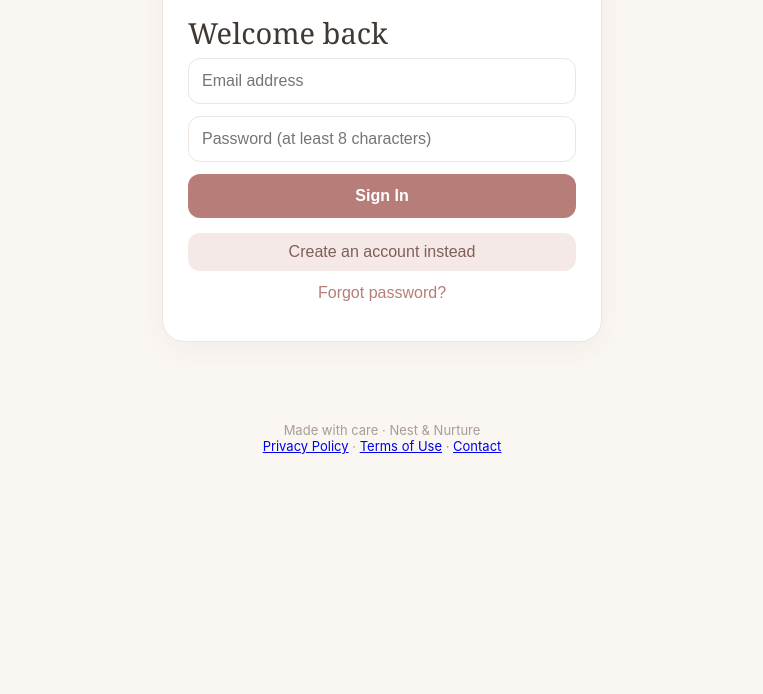
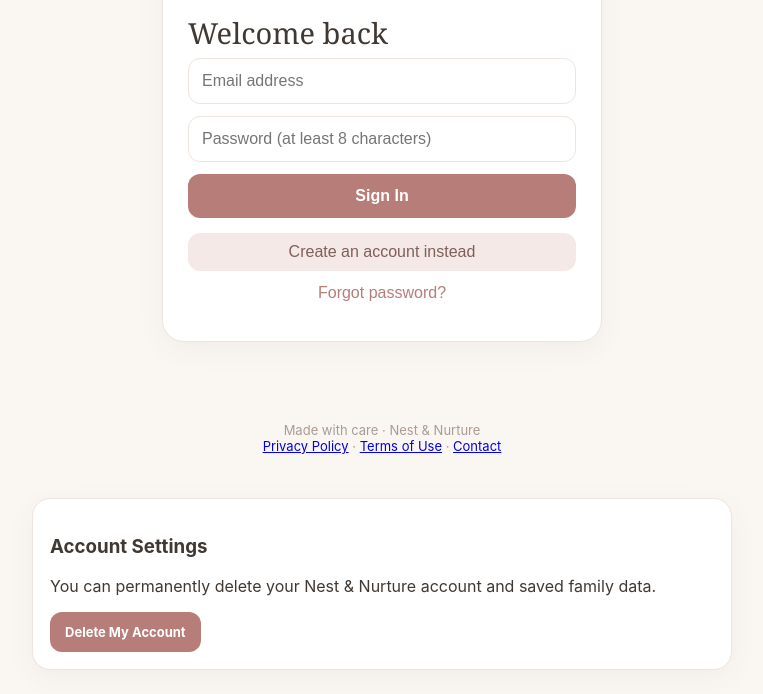
Before and after one commit to nestandnurturefamily/nestandnurturefamily.github.io, a plain HTML site: page index.html in a window 1280 px wide. Shown: the part 201-895 px from the top of the page, without its empty margins (258-1021 px from the left). Before the commit the page ends 800 px from the top, so only its background shows below. Drawn offline with nearby package versions, Linux system fonts and the light colour scheme.

Commit message:
Update index.html

```diff
--- a/index.html
+++ b/index.html
@@ -551,4 +551,13 @@ if ('serviceWorker' in navigator) {
 checkLogin();
 
 </script>
+
+<div class="panel" style="margin:24px auto;max-width:700px;">
+  <h3>Account Settings</h3>
+  <p>You can permanently delete your Nest &amp; Nurture account and saved family data.</p>
+  <button class="btn" type="button" onclick="deleteAccount()">
+    Delete My Account
+  </button>
+</div>
+
 </body></html>
```
